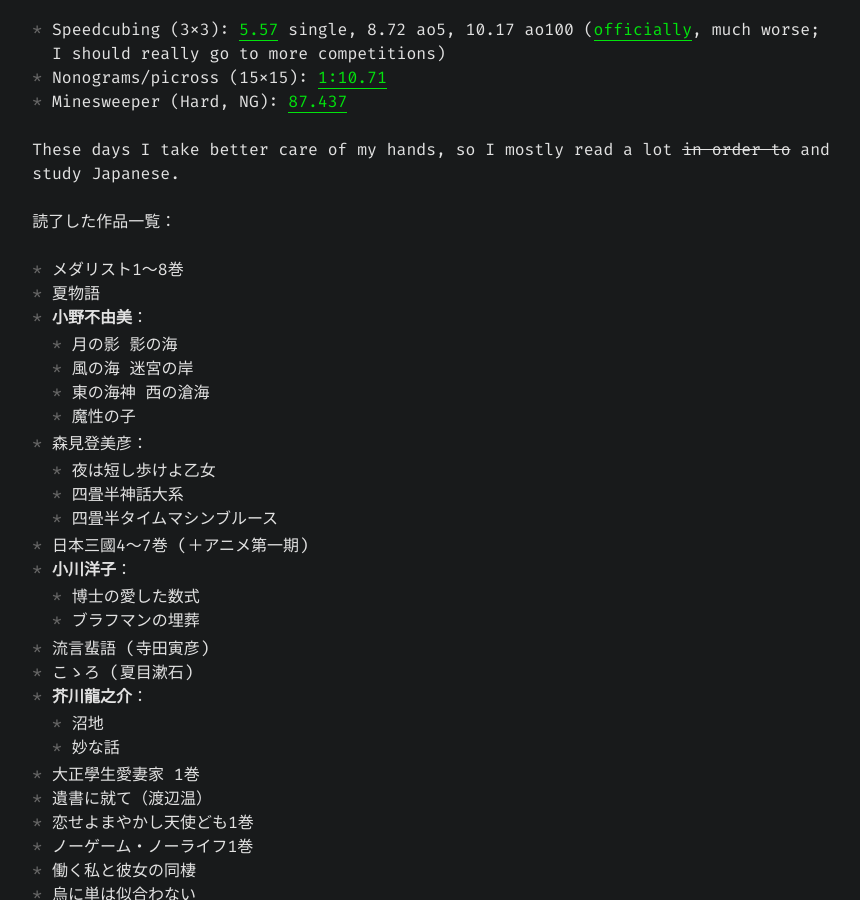
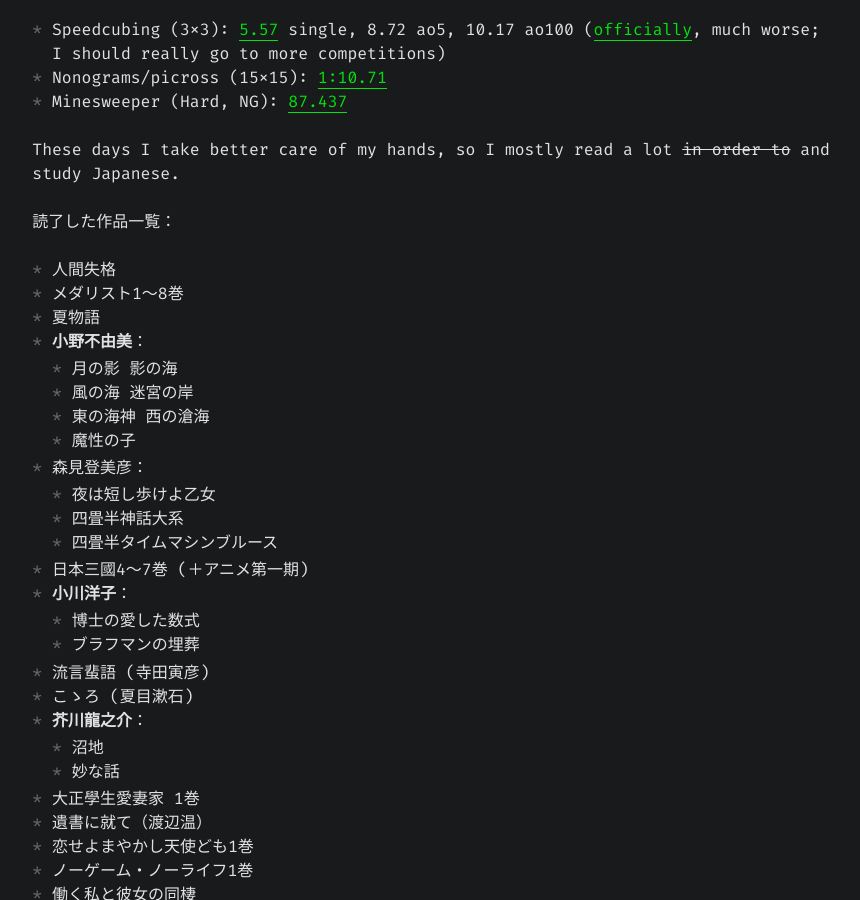
Before and after one commit to Ptkyr/Ptkyr.github.io, a Jekyll site: the page built from index.md, in a window 1280 px wide and 900 px high, scrolled down 484 px. Shown: the whole window, without its empty margins (204-1064 px from the left). Built offline with Jekyll 4.4.1, drawn with Linux system fonts in a browser that asks for light colours.

Commit message:
ningenshikkaku

```diff
--- a/index.md
+++ b/index.md
@@ -18,6 +18,7 @@
 These days I take better care of my hands, so I mostly read a lot ~~in order to~~ and study Japanese.
 
 読了した作品一覧：
+- 人間失格
 - メダリスト1～8巻
 - 夏物語
 - **小野不由美**：
```
